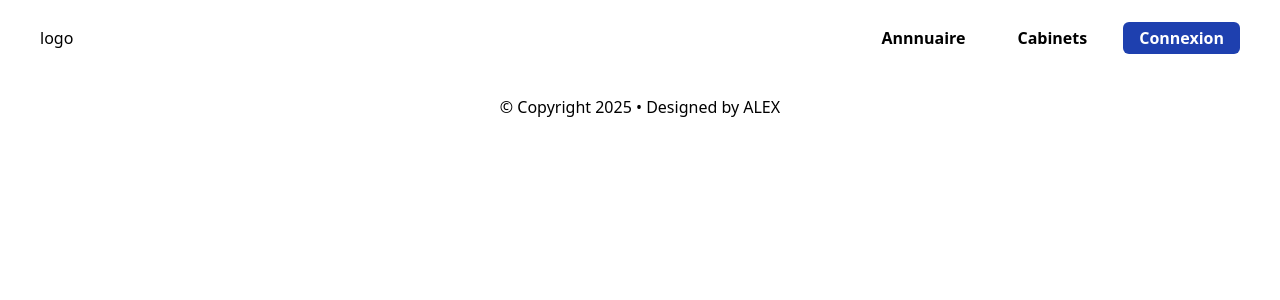
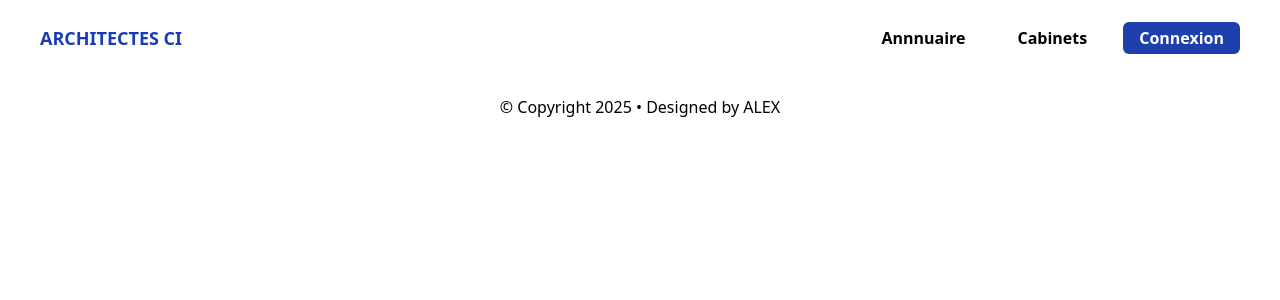
Before and after one commit to AElisee/annuaire-architectes, a React (Vite) app: page /login in a window 1280 px wide. Shown: the top 300 px of the page. Built offline with nearby package versions, Linux system fonts and the light colour scheme.

Commit message:
first build

```diff
--- /dev/null
+++ b/src/components/Logo.jsx
@@ -0,0 +1,17 @@
+import { useNavigate } from "react-router-dom";
+
+const Logo = () => {
+  const navigate = useNavigate();
+  return (
+    <div className="flex justify-centera items-center">
+      <span
+        className="text-lg uppercase font-bold text-blue-800 cursor-pointer"
+        onClick={() => navigate("/")}
+      >
+        Architectes CI
+      </span>
+    </div>
+  );
+};
+
+export default Logo;
--- a/src/components/Navbar.jsx
+++ b/src/components/Navbar.jsx
@@ -1,6 +1,7 @@
 import { useState } from "react";
 import { NavLink } from "react-router-dom";
 import { IoMenuOutline, IoCloseSharp } from "react-icons/io5";
+import Logo from "./Logo.jsx";
 
 const Navbar = () => {
   const [open, setOpen] = useState(false);
@@ -20,7 +21,7 @@ const Navbar = () => {
   ];
   return (
     <nav className="w-full h-[75px] sticky top-0 left-0 px-3 md:px-10 flex justify-between items-center bg-white z-50">
-      <div className="">logo</div>
+      <Logo />
 
       {/* menu sur ordinateur */}
       <div className="hidden md:block">
@@ -44,28 +45,38 @@ const Navbar = () => {
       {/* menu sur téléphone */}
       <div className="flex md:hidden">
         <div>
-          {open ? (
-            <IoCloseSharp
-              size={30}
-              onClick={() => setOpen(false)}
-              className="cursor-pointer"
-            />
-          ) : (
+          {!open ? (
             <IoMenuOutline
               size={30}
               onClick={() => setOpen(true)}
               className="cursor-pointer"
             />
+          ) : (
+            // <IoCloseSharp
+            //   size={30}
+            //   onClick={() => setOpen(false)}
+            //   className="cursor-pointer"
+            // />
+            ""
           )}
         </div>
         {open && (
           <div className="absolute top-0 left-0 w-[60vw] h-[100vh] bg-white md:hiddden">
+            <div className="w-full p-3 flex justify-between items-center">
+              <Logo />
+              <IoCloseSharp
+                size={30}
+                onClick={() => setOpen(false)}
+                className="cursor-pointer"
+              />
+            </div>
             <ul className="flex flex-col gap-5">
               {navLinks.map((link, index) => (
                 <li key={index}>
                   <NavLink
                     to={link.path}
                     className={`flex w-full p-1 px-4 bg-none`}
+                    onClick={() => setOpen(false)}
                   >
                     {link.name}
                   </NavLink>
--- a/src/components/Search.jsx
+++ b/src/components/Search.jsx
@@ -1,9 +1,17 @@
 import { IoSearch } from "react-icons/io5";
-
+import { RiResetLeftFill } from "react-icons/ri";
 const Search = ({ filters, setFilters }) => {
   // Fonction pour mettre à jour les filtres en fonction des inputs
   const handleChange = (e) => {
     setFilters({ ...filters, [e.target.name]: e.target.value });
+  };
+
+  const resetInput = () => {
+    setFilters({
+      nom: "",
+      cabinet: "",
+      localite: "",
+    });
   };
 
   return (
@@ -51,11 +59,12 @@ const Search = ({ filters, setFilters }) => {
         </div>
         <div className="h-1/3 flex justify-center items-center">
           <button
+            onClick={resetInput}
             type="button"
-            className="flex gap-3 items-center p-2 px-5 border rounded-lg w-[170px] bg-blue-800 border-none text-white justify-center"
+            className="flex gap-3 items-center p-2 px-5 border rounded-lg w-[170px] bg-blue-800 border-none text-white justify-center cursor-pointer"
           >
-            <IoSearch size={20} className="font-extrabold text-white" />
-            <span>Recherche</span>
+            <RiResetLeftFill size={20} className="font-extrabold text-white" />
+            <span>Réinitialiser</span>
           </button>
         </div>
       </form>
```
